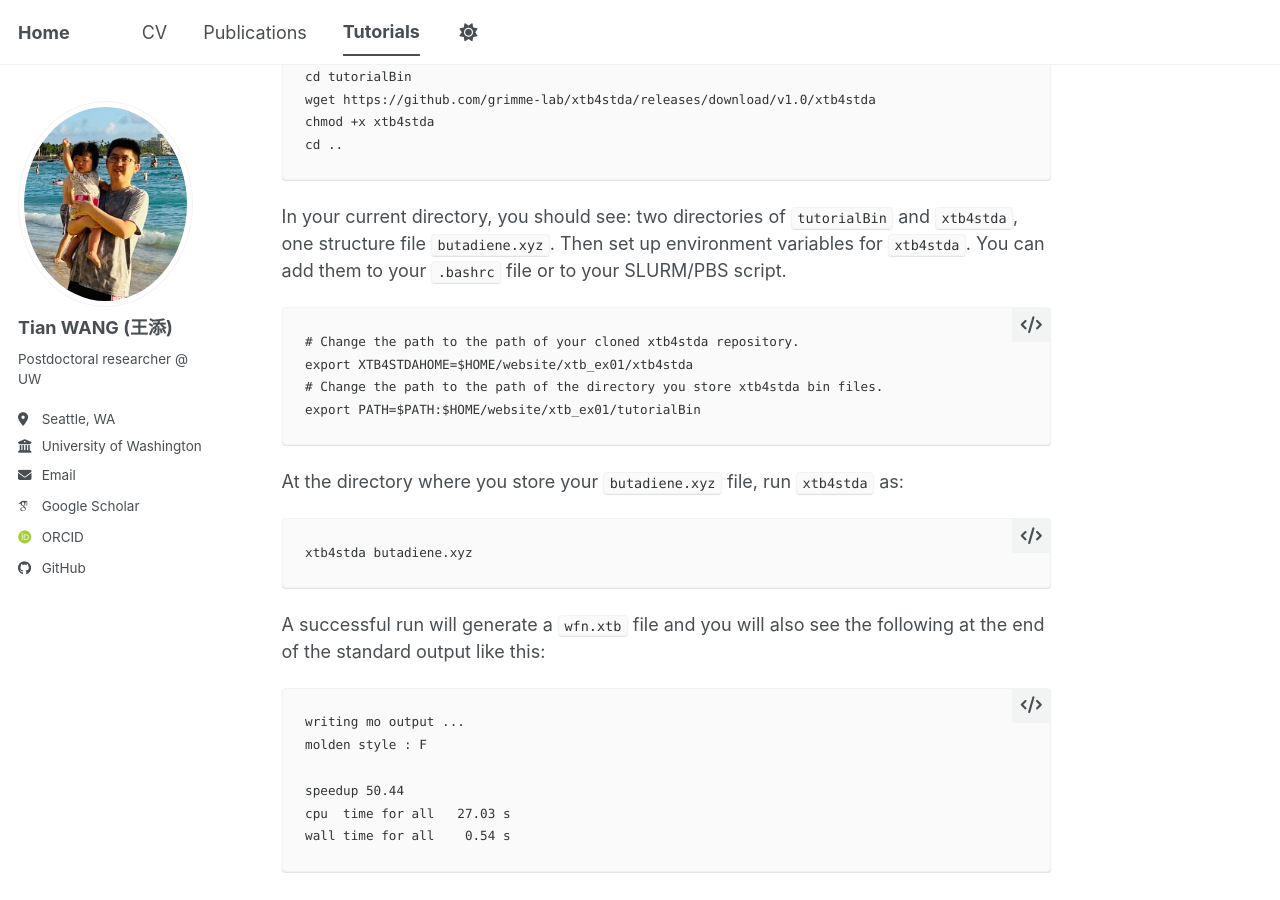
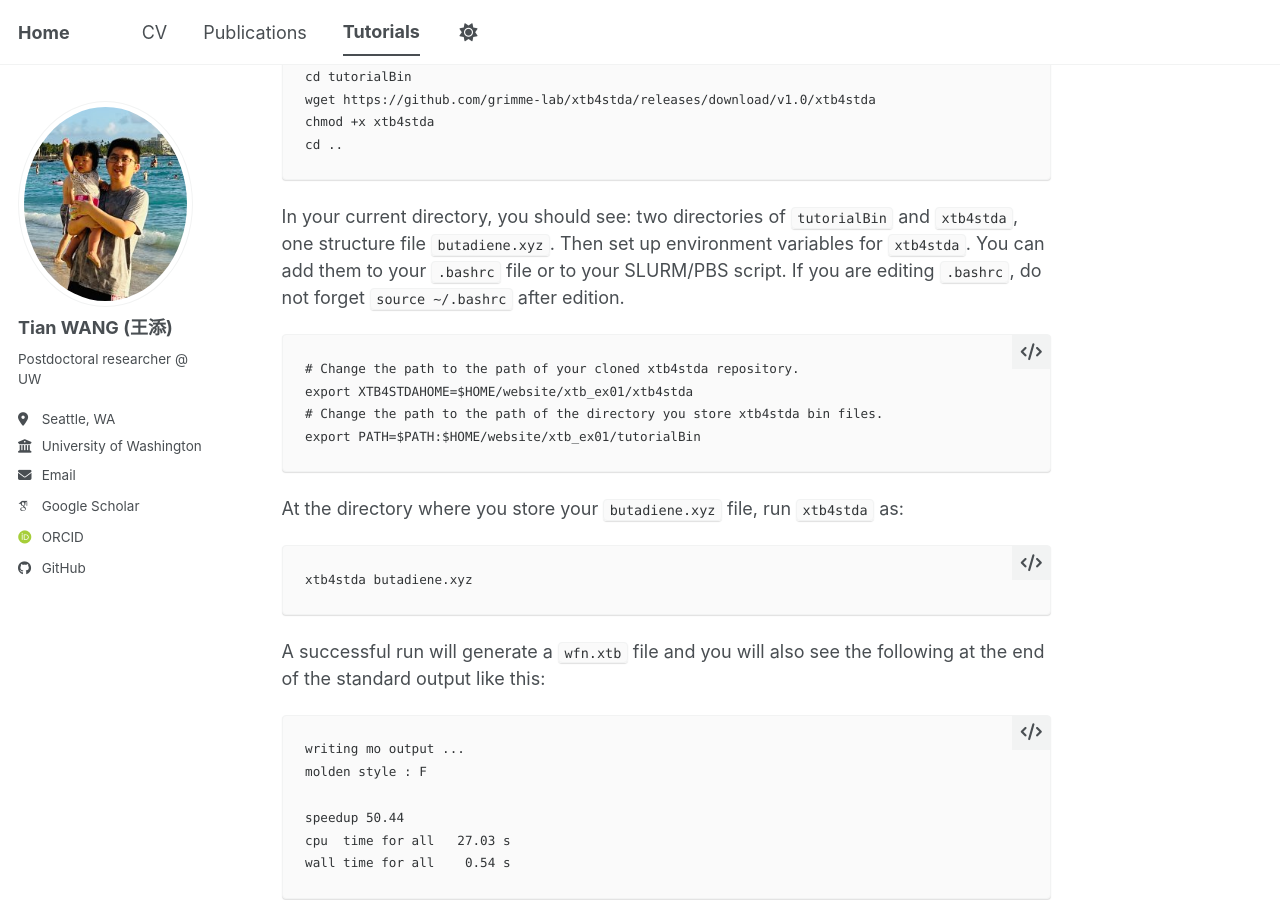
Before and after one commit to tw2469/tw2469.github.io, a Jekyll site: the page built from _teaching/xTB_Ch01_stda01.md, in a window 1280 px wide and 900 px high, scrolled down 2061 px. Built offline with Jekyll 4.4.1, drawn with Linux system fonts in a browser that asks for light colours; some web fonts are replaced; a script bundle is joined from its source files by our own code; library files that are not in the unit come from our copies.

Commit message:
xtb-ch01

````diff
--- a/_teaching/xTB_Ch01_stda01.md
+++ b/_teaching/xTB_Ch01_stda01.md
@@ -57,7 +57,7 @@ wget https://github.com/grimme-lab/xtb4stda/releases/download/v1.0/xtb4stda
 chmod +x xtb4stda
 cd ..
 ```
-In your current directory, you should see: two directories of `tutorialBin` and `xtb4stda`, one structure file `butadiene.xyz`. Then set up environment variables for `xtb4stda`. You can add them to your `.bashrc` file or to your SLURM/PBS script.
+In your current directory, you should see: two directories of `tutorialBin` and `xtb4stda`, one structure file `butadiene.xyz`. Then set up environment variables for `xtb4stda`. You can add them to your `.bashrc` file or to your SLURM/PBS script. If you are editing `.bashrc`, do not forget `source ~/.bashrc` after edition.
 ```
 # Change the path to the path of your cloned xtb4stda repository.
 export XTB4STDAHOME=$HOME/website/xtb_ex01/xtb4stda
````
